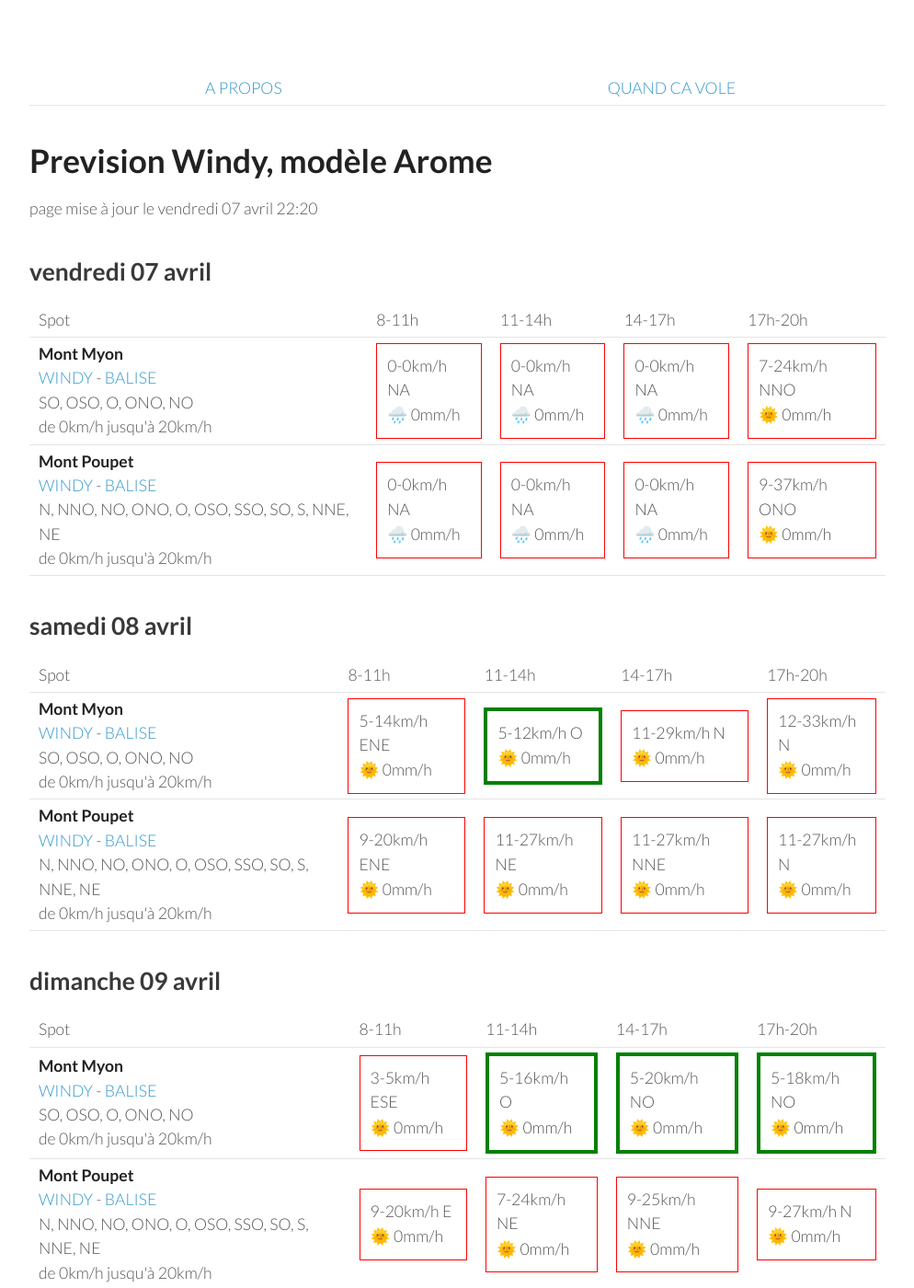
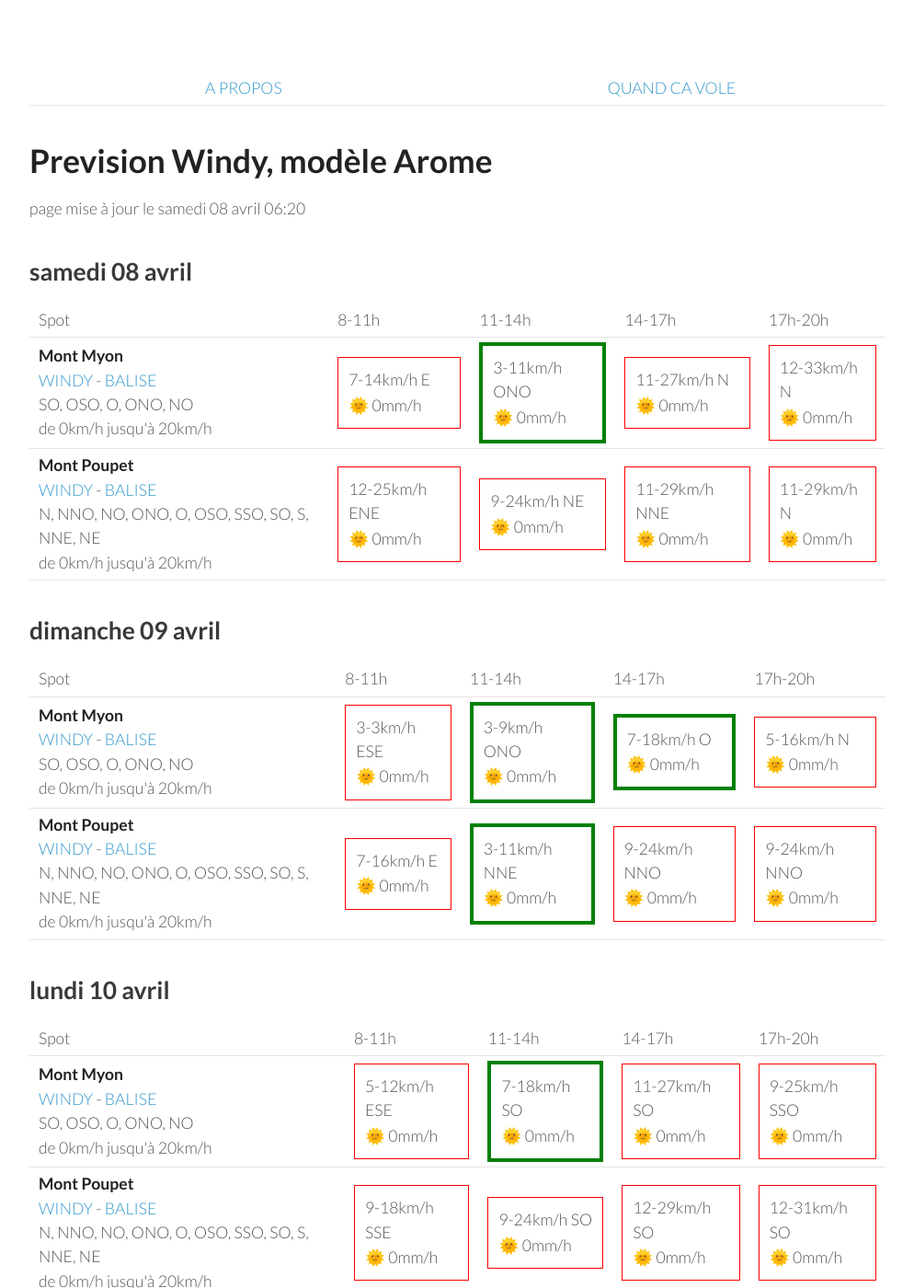
Before and after one commit to parapente-dans-le-nord/parapente-dans-le-nord.github.io, a Jekyll site: the page built from jura.markdown, in a window 1280 px wide and 1400 px high. Shown: the whole window at 92% size, without its empty margins (26-1020 px from the left). Built offline with Jekyll 4.4.1, drawn with Linux system fonts in a browser that asks for light colours; some of the changed text lies outside the part shown.

Commit message:
update index.markdown

```diff
--- a/jura.markdown
+++ b/jura.markdown
@@ -7,42 +7,8 @@ title:  "Tous les spots"
 {: .links}
 
 # Prevision Windy, modèle Arome
-page mise à jour le vendredi 07 avril 22:20
+page mise à jour le samedi 08 avril 06:20
 
-## vendredi 07 avril
-
-{::nomarkdown}
-<table>
-  <tbody>
-    <tr>
-      <td>Spot</td>
-      <td>8-11h</td>
-      <td>11-14h</td>
-      <td>14-17h</td>
-      <td>17h-20h</td>
-    </tr>
-<tr>
-        <td><strong>Mont Myon</strong><br><a href="https://windy.com/46.331/5.397?45.898,5.394,8,m:eWoagj8">WINDY</a> - <span class=""><a href="http://www.balisemeteo.com/balise.php?idBalise=70">BALISE</a> </span><br> <span class="vent-favorable">SO, OSO, O, ONO, NO</span><br><span class="force-vent">de 0km/h jusqu'à 20km/h</span> </td>
-
-            <td><div class="not-flyable"><p>0-0km/h NA</p><p>🌧️ 0mm/h</p></div></td>
-            <td><div class="not-flyable"><p>0-0km/h NA</p><p>🌧️ 0mm/h</p></div></td>
-            <td><div class="not-flyable"><p>0-0km/h NA</p><p>🌧️ 0mm/h</p></div></td>
-            <td><div class="not-flyable"><p>7-24km/h NNO</p><p>🌞 0mm/h</p></div></td>
-
-    </tr>
-<tr>
-        <td><strong>Mont Poupet</strong><br><a href="https://windy.com/46.970/5.876?46.541,5.876,8">WINDY</a> - <span class=""><a href="http://www.balisemeteo.com/balise.php?idBalise=92">BALISE</a> </span><br> <span class="vent-favorable">N, NNO, NO, ONO, O, OSO, SSO, SO, S, NNE, NE</span><br><span class="force-vent">de 0km/h jusqu'à 20km/h</span> </td>
-
-            <td><div class="not-flyable"><p>0-0km/h NA</p><p>🌧️ 0mm/h</p></div></td>
-            <td><div class="not-flyable"><p>0-0km/h NA</p><p>🌧️ 0mm/h</p></div></td>
-            <td><div class="not-flyable"><p>0-0km/h NA</p><p>🌧️ 0mm/h</p></div></td>
-            <td><div class="not-flyable"><p>9-37km/h ONO</p><p>🌞 0mm/h</p></div></td>
-
-    </tr>
-
-</tbody>
-</table>
-{:/}
 ## samedi 08 avril
 
 {::nomarkdown}
@@ -58,9 +24,9 @@ page mise à jour le vendredi 07 avril 22:20
 <tr>
         <td><strong>Mont Myon</strong><br><a href="https://windy.com/46.331/5.397?45.898,5.394,8,m:eWoagj8">WINDY</a> - <span class=""><a href="http://www.balisemeteo.com/balise.php?idBalise=70">BALISE</a> </span><br> <span class="vent-favorable">SO, OSO, O, ONO, NO</span><br><span class="force-vent">de 0km/h jusqu'à 20km/h</span> </td>
 
-            <td><div class="not-flyable"><p>5-14km/h ENE</p><p>🌞 0mm/h</p></div></td>
-            <td><div class="flyable"><p>5-12km/h O</p><p>🌞 0mm/h</p></div></td>
-            <td><div class="not-flyable"><p>11-29km/h N</p><p>🌞 0mm/h</p></div></td>
+            <td><div class="not-flyable"><p>7-14km/h E</p><p>🌞 0mm/h</p></div></td>
+            <td><div class="flyable"><p>3-11km/h ONO</p><p>🌞 0mm/h</p></div></td>
+            <td><div class="not-flyable"><p>11-27km/h N</p><p>🌞 0mm/h</p></div></td>
             <td><div class="not-flyable"><p>12-33km/h N</p><p>🌞 0mm/h</p></div></td>
 
 
@@ -68,10 +34,10 @@ page mise à jour le vendredi 07 avril 22:20
 <tr>
         <td><strong>Mont Poupet</strong><br><a href="https://windy.com/46.970/5.876?46.541,5.876,8">WINDY</a> - <span class=""><a href="http://www.balisemeteo.com/balise.php?idBalise=92">BALISE</a> </span><br> <span class="vent-favorable">N, NNO, NO, ONO, O, OSO, SSO, SO, S, NNE, NE</span><br><span class="force-vent">de 0km/h jusqu'à 20km/h</span> </td>
 
-            <td><div class="not-flyable"><p>9-20km/h ENE</p><p>🌞 0mm/h</p></div></td>
-            <td><div class="not-flyable"><p>11-27km/h NE</p><p>🌞 0mm/h</p></div></td>
-            <td><div class="not-flyable"><p>11-27km/h NNE</p><p>🌞 0mm/h</p></div></td>
-            <td><div class="not-flyable"><p>11-27km/h N</p><p>🌞 0mm/h</p></div></td>
+            <td><div class="not-flyable"><p>12-25km/h ENE</p><p>🌞 0mm/h</p></div></td>
+            <td><div class="not-flyable"><p>9-24km/h NE</p><p>🌞 0mm/h</p></div></td>
+            <td><div class="not-flyable"><p>11-29km/h NNE</p><p>🌞 0mm/h</p></div></td>
+            <td><div class="not-flyable"><p>11-29km/h N</p><p>🌞 0mm/h</p></div></td>
 
 
     </tr>
@@ -94,20 +60,20 @@ page mise à jour le vendredi 07 avril 22:20
 <tr>
         <td><strong>Mont Myon</strong><br><a href="https://windy.com/46.331/5.397?45.898,5.394,8,m:eWoagj8">WINDY</a> - <span class=""><a href="http://www.balisemeteo.com/balise.php?idBalise=70">BALISE</a> </span><br> <span class="vent-favorable">SO, OSO, O, ONO, NO</span><br><span class="force-vent">de 0km/h jusqu'à 20km/h</span> </td>
 
-            <td><div class="not-flyable"><p>3-5km/h ESE</p><p>🌞 0mm/h</p></div></td>
-            <td><div class="flyable"><p>5-16km/h O</p><p>🌞 0mm/h</p></div></td>
-            <td><div class="flyable"><p>5-20km/h NO</p><p>🌞 0mm/h</p></div></td>
-            <td><div class="flyable"><p>5-18km/h NO</p><p>🌞 0mm/h</p></div></td>
+            <td><div class="not-flyable"><p>3-3km/h ESE</p><p>🌞 0mm/h</p></div></td>
+            <td><div class="flyable"><p>3-9km/h ONO</p><p>🌞 0mm/h</p></div></td>
+            <td><div class="flyable"><p>7-18km/h O</p><p>🌞 0mm/h</p></div></td>
+            <td><div class="not-flyable"><p>5-16km/h N</p><p>🌞 0mm/h</p></div></td>
 
 
     </tr>
 <tr>
         <td><strong>Mont Poupet</strong><br><a href="https://windy.com/46.970/5.876?46.541,5.876,8">WINDY</a> - <span class=""><a href="http://www.balisemeteo.com/balise.php?idBalise=92">BALISE</a> </span><br> <span class="vent-favorable">N, NNO, NO, ONO, O, OSO, SSO, SO, S, NNE, NE</span><br><span class="force-vent">de 0km/h jusqu'à 20km/h</span> </td>
 
-            <td><div class="not-flyable"><p>9-20km/h E</p><p>🌞 0mm/h</p></div></td>
-            <td><div class="not-flyable"><p>7-24km/h NE</p><p>🌞 0mm/h</p></div></td>
-            <td><div class="not-flyable"><p>9-25km/h NNE</p><p>🌞 0mm/h</p></div></td>
-            <td><div class="not-flyable"><p>9-27km/h N</p><p>🌞 0mm/h</p></div></td>
+            <td><div class="not-flyable"><p>7-16km/h E</p><p>🌞 0mm/h</p></div></td>
+            <td><div class="flyable"><p>3-11km/h NNE</p><p>🌞 0mm/h</p></div></td>
+            <td><div class="not-flyable"><p>9-24km/h NNO</p><p>🌞 0mm/h</p></div></td>
+            <td><div class="not-flyable"><p>9-24km/h NNO</p><p>🌞 0mm/h</p></div></td>
 
 
     </tr>
@@ -130,10 +96,10 @@ page mise à jour le vendredi 07 avril 22:20
 <tr>
         <td><strong>Mont Myon</strong><br><a href="https://windy.com/46.331/5.397?45.898,5.394,8,m:eWoagj8">WINDY</a> - <span class=""><a href="http://www.balisemeteo.com/balise.php?idBalise=70">BALISE</a> </span><br> <span class="vent-favorable">SO, OSO, O, ONO, NO</span><br><span class="force-vent">de 0km/h jusqu'à 20km/h</span> </td>
 
-            <td><div class="not-flyable"><p>5-12km/h SE</p><p>🌞 0mm/h</p></div></td>
-            <td><div class="not-flyable"><p>9-22km/h SSO</p><p>🌞 0mm/h</p></div></td>
-            <td><div class="not-flyable"><p>11-29km/h SSO</p><p>🌞 0mm/h</p></div></td>
-            <td><div class="not-flyable"><p>7-27km/h SO</p><p>🌞 0mm/h</p></div></td>
+            <td><div class="not-flyable"><p>5-12km/h ESE</p><p>🌞 0mm/h</p></div></td>
+            <td><div class="flyable"><p>7-18km/h SO</p><p>🌞 0mm/h</p></div></td>
+            <td><div class="not-flyable"><p>11-27km/h SO</p><p>🌞 0mm/h</p></div></td>
+            <td><div class="not-flyable"><p>9-25km/h SSO</p><p>🌞 0mm/h</p></div></td>
 
 
     </tr>
@@ -141,9 +107,9 @@ page mise à jour le vendredi 07 avril 22:20
         <td><strong>Mont Poupet</strong><br><a href="https://windy.com/46.970/5.876?46.541,5.876,8">WINDY</a> - <span class=""><a href="http://www.balisemeteo.com/balise.php?idBalise=92">BALISE</a> </span><br> <span class="vent-favorable">N, NNO, NO, ONO, O, OSO, SSO, SO, S, NNE, NE</span><br><span class="force-vent">de 0km/h jusqu'à 20km/h</span> </td>
 
             <td><div class="not-flyable"><p>9-18km/h SSE</p><p>🌞 0mm/h</p></div></td>
-            <td><div class="not-flyable"><p>11-25km/h SO</p><p>🌞 0mm/h</p></div></td>
-            <td><div class="not-flyable"><p>14-33km/h SO</p><p>🌞 0mm/h</p></div></td>
-            <td><div class="not-flyable"><p>11-33km/h SO</p><p>🌞 0mm/h</p></div></td>
+            <td><div class="not-flyable"><p>9-24km/h SO</p><p>🌞 0mm/h</p></div></td>
+            <td><div class="not-flyable"><p>12-29km/h SO</p><p>🌞 0mm/h</p></div></td>
+            <td><div class="not-flyable"><p>12-31km/h SO</p><p>🌞 0mm/h</p></div></td>
 
 
     </tr>
@@ -166,8 +132,8 @@ page mise à jour le vendredi 07 avril 22:20
 <tr>
         <td><strong>Mont Myon</strong><br><a href="https://windy.com/46.331/5.397?45.898,5.394,8,m:eWoagj8">WINDY</a> - <span class=""><a href="http://www.balisemeteo.com/balise.php?idBalise=70">BALISE</a> </span><br> <span class="vent-favorable">SO, OSO, O, ONO, NO</span><br><span class="force-vent">de 0km/h jusqu'à 20km/h</span> </td>
 
-            <td><div class="not-flyable"><p>11-27km/h ONO</p><p>🌧 0.8mm/h</p></div></td>
-            <td><div class="not-flyable"><p>9-29km/h ONO</p><p>🌧 0.2mm/h</p></div></td>
+            <td><div class="not-flyable"><p>7-18km/h SSO</p><p>🌧 1.5mm/h</p></div></td>
+            <td><div class="flyable"><p>7-20km/h OSO</p><p>🌧 0.4mm/h</p></div></td>
             <td><div class="not-flyable"><p>9-25km/h ONO</p><p>🌞 0mm/h</p></div></td>
             <td><div class="not-flyable"><p>9-24km/h ONO</p><p>🌞 0mm/h</p></div></td>
 
@@ -176,8 +142,8 @@ page mise à jour le vendredi 07 avril 22:20
 <tr>
         <td><strong>Mont Poupet</strong><br><a href="https://windy.com/46.970/5.876?46.541,5.876,8">WINDY</a> - <span class=""><a href="http://www.balisemeteo.com/balise.php?idBalise=92">BALISE</a> </span><br> <span class="vent-favorable">N, NNO, NO, ONO, O, OSO, SSO, SO, S, NNE, NE</span><br><span class="force-vent">de 0km/h jusqu'à 20km/h</span> </td>
 
-            <td><div class="not-flyable"><p>18-44km/h O</p><p>🌧 2.1mm/h</p></div></td>
-            <td><div class="not-flyable"><p>11-38km/h O</p><p>🌧 1mm/h</p></div></td>
+            <td><div class="not-flyable"><p>16-37km/h SO</p><p>🌧 1mm/h</p></div></td>
+            <td><div class="not-flyable"><p>16-40km/h OSO</p><p>🌧 0.6mm/h</p></div></td>
             <td><div class="not-flyable"><p>14-35km/h O</p><p>🌞 0mm/h</p></div></td>
             <td><div class="not-flyable"><p>12-35km/h O</p><p>🌞 0mm/h</p></div></td>
 
```
